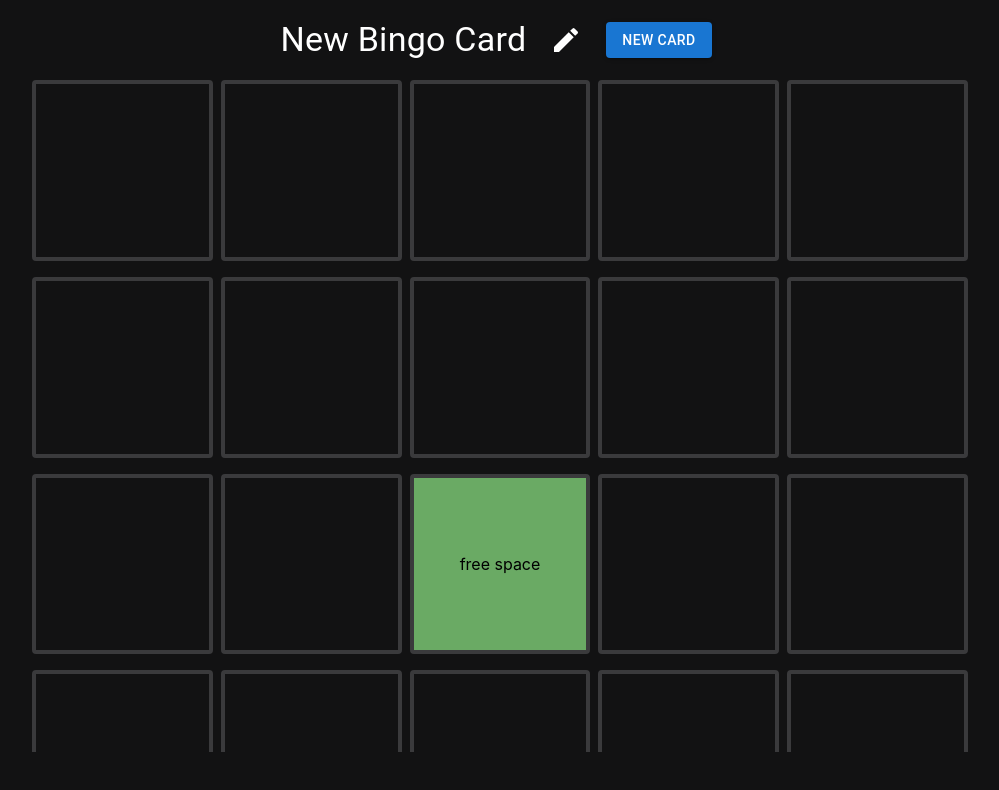
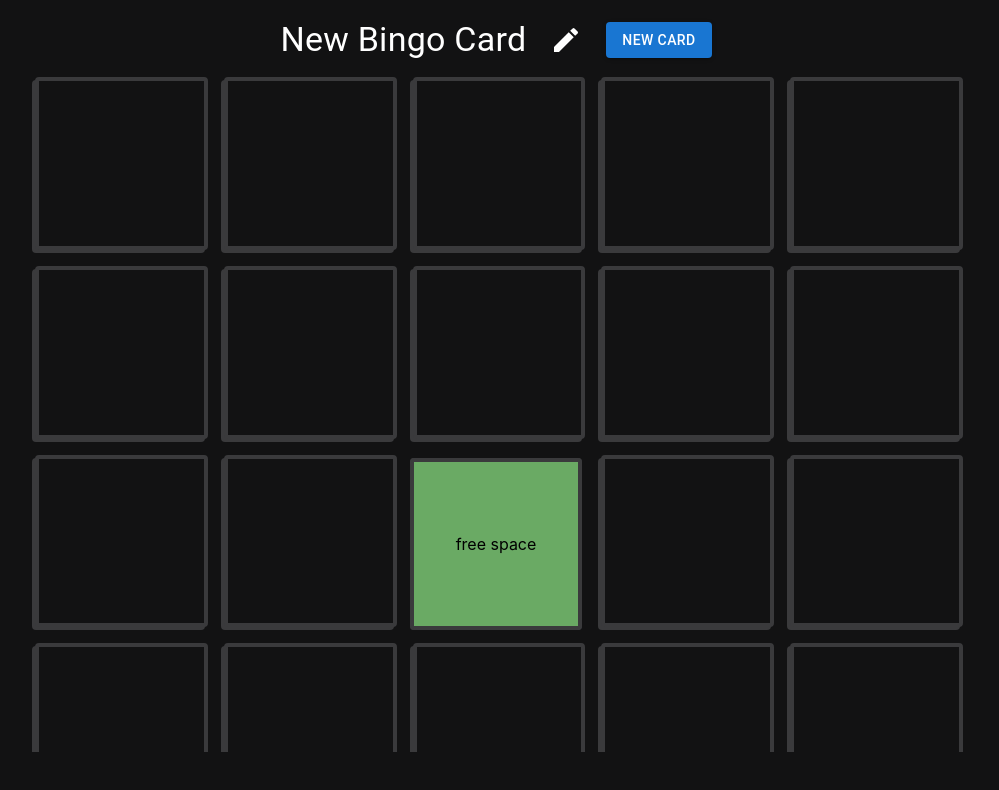
Before and after one commit to tconnole/bingo-board, a React (Create React App) app: page / in a window 1280 px wide. Shown: the top 790 px of the page, without its empty margins (144-1143 px from the left). Built offline with nearby package versions, Linux system fonts and the light colour scheme.

Commit message:
update styling

```diff
--- a/src/library/BingoCardReducer/BingoCardReducer.tsx
+++ b/src/library/BingoCardReducer/BingoCardReducer.tsx
@@ -93,7 +93,6 @@ function BingoCardReducer(props: BingoCardReducerProps) {
         const encoded = location.replace(/.*[?]/g, '').replace('board=', '');
         if (encoded && encoded.length > 0) {
             const decoded = JSON.parse(atob(encoded));
-            console.log(decoded);
             tempState = decoded;
         }
     }
--- a/src/library/CardChip/CardChip.css
+++ b/src/library/CardChip/CardChip.css
@@ -1,28 +1,62 @@
-.CardChip-Chip {
+.CardChip-container {
     width: 100%;
     aspect-ratio: 1;
     border-radius: 0.25rem;
-    border: 0.25rem solid #3a3a3c;
-    overflow: hidden;
-    overflow-wrap: break-all;
     display: flex;
     align-items: center;
     justify-content: 'center';
     position: relative;
+    background-color: #3a3a3c;
+}
+
+.CardChip-Chip {
+    overflow: hidden;
+    overflow-wrap: anywhere;
+    text-align: center;
+    display: flex;
+    align-items: center;
+    justify-content: center;
+    position: absolute;
+     border: 0.25rem solid #3a3a3c;
+     border-radius: 0.25rem;
+     transition: all 0.2s linear;
+}
+
+.CardChip-position {
+    top: -3px;
+    bottom: 3px;
+    right: -3px;
+    left: 3px;
+}
+
+.CardChip-position-selected {
+    top: 0;
+    bottom: 0;
+    right: 0;
+    left: 0;
 }
 
 @media only screen and (max-width: 650px) {
-    .CardChip-Chip {
+    .CardChip-container {
         width: 100%;
         aspect-ratio: 1;
         border-radius: 0.1rem;
-        border: 0.1rem solid #3a3a3c;
-        overflow: hidden;
-        overflow-wrap: break-all;
         display: flex;
         align-items: center;
         justify-content: 'center';
         position: relative;
         font-size: x-small;
     }
+
+    .CardChip-Chip {
+        border: 0.1rem solid #3a3a3c;
+        border-radius: 0.1rem;
+    }
+
+    .CardChip-position {
+        top: -1px;
+        bottom: 1px;
+        right: -1px;
+        left: 1px;
+    }
 }
--- a/src/library/CardChip/CardChip.tsx
+++ b/src/library/CardChip/CardChip.tsx
@@ -9,24 +9,19 @@ export interface CardChipProps {
 function CardChip(props: CardChipProps) {
     return (
             <div
-                className="CardChip-Chip"
+                className="CardChip-container"
                 style={{
-                    color: !props.selected ? 'white' : 'black',
-                    backgroundColor: props.selected ? '#6aaa64' : '',
+                    // color: !props.selected ? 'white' : 'black',
                 }}>
-                    <Box
-                sx={{
-                    color: !props.selected ? 'white' : 'black',
-                    overflow: 'hidden',
-                    overflowWrap: 'break-all',
-                    display: 'flex',
-                    alignItems: 'center',
-                    justifyContent: 'center',
-                    position: 'absolute',
-                    left: 0, right: 0, top: 0, bottom: 0
-                }}>
-                        {props.label}
-                    </Box>
+                    <div
+                        className={`CardChip-Chip ${props.selected ? 'CardChip-position-selected' : 'CardChip-position'}`}
+                        style={{
+                            color: !props.selected ? 'white' : 'black',
+                            backgroundColor: props.selected ? '#6aaa64' : '#121213',
+                        }}
+                    >
+                            {props.label}
+                    </div>
             </div>);
 }
 
```
